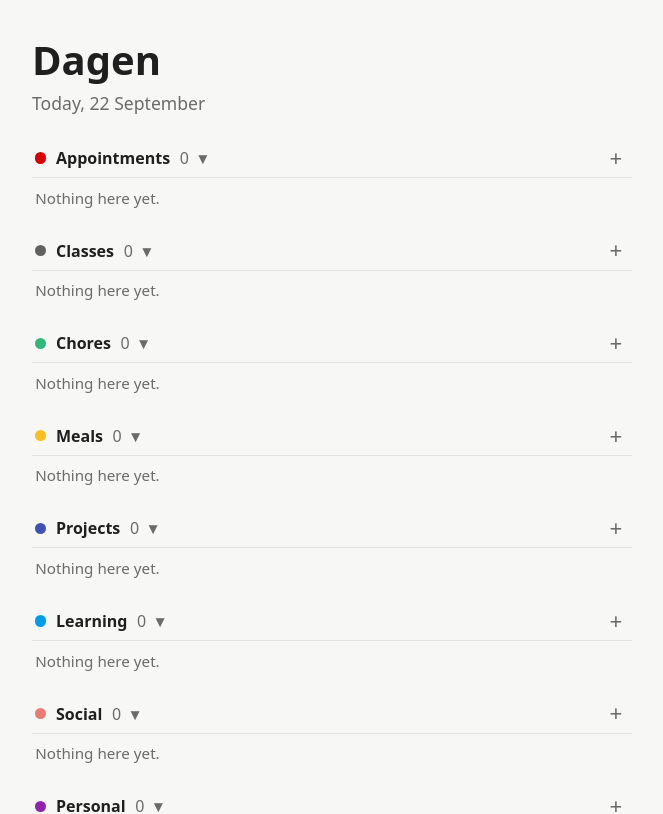
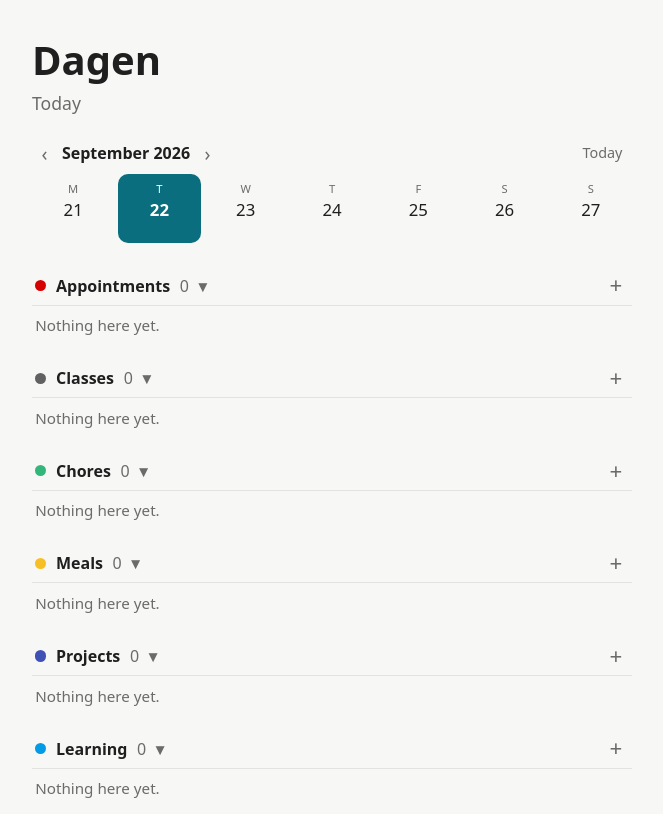
Before and after one commit to rkdotxyz/dagen, a React (Vite) app: page / in a window 1280 px wide. Shown: the top 814 px of the page, without its empty margins (308-971 px from the left). Built offline with nearby package versions, Linux system fonts and the light colour scheme.

Commit message:
Add the week strip and filter tasks by day

```diff
--- a/src/App.jsx
+++ b/src/App.jsx
@@ -1,24 +1,32 @@
 /*
   App.jsx — the main component of Dagen.
 
-  App owns everything that must survive a redraw: the tasks and which
-  sections are folded. It also works out, once per redraw, which tasks
-  clash, and hands each section its own slice of all three.
+  App owns the tasks, which sections are folded, and which day you're
+  looking at. Everything else is worked out from those three on every
+  redraw: the week in the strip, the markers on it, the clashes, and the
+  tasks each section shows.
 */
 
 import { useEffect, useState } from 'react'
 import CategorySection from './components/CategorySection.jsx'
+import WeekStrip from './components/WeekStrip.jsx'
 import { CATEGORIES } from './config.js'
 import { conflictsById } from './lib/conflicts.js'
-import { formatDay, splitStart, toMinutes, todayISO } from './lib/dates.js'
+import {
+  addDays,
+  formatDay,
+  formatMonthLabel,
+  splitStart,
+  toMinutes,
+  todayISO,
+  weekDays,
+} from './lib/dates.js'
 import { loadCollapsed, loadTasks, saveCollapsed, saveTasks } from './lib/storage.js'
 
 function makeId() {
   return Date.now().toString(36) + Math.random().toString(36).slice(2, 7)
 }
 
-// Earliest first. Comparing the day as text works because of the
-// year-month-day order; the time is compared in minutes.
 function byTime(a, b) {
   const first = splitStart(a.start)
   const second = splitStart(b.start)
@@ -26,11 +34,33 @@ function byTime(a, b) {
   return toMinutes(first.time) - toMinutes(second.time)
 }
 
+// What the week strip shows under each day: how many tasks are still to
+// do, and whether any of them clash. { "2026-10-05": { count, hasConflict } }
+function dayMarkers(tasks, conflicts) {
+  const markers = {}
+
+  for (const task of tasks) {
+    if (task.status === 'done') continue
+
+    const { day } = splitStart(task.start)
+    const marker = markers[day] ?? { count: 0, hasConflict: false }
+
+    marker.count += 1
+    if (conflicts[task.id]) marker.hasConflict = true
+
+    markers[day] = marker
+  }
+
+  return markers
+}
+
 function App() {
   const [tasks, setTasks] = useState(() => loadTasks())
   const [collapsed, setCollapsed] = useState(() => loadCollapsed())
-  // Read the clock once, when the app starts, instead of on every redraw.
-  const [startedAt] = useState(() => new Date())
+  // The day the strip is on. Dagen always opens on today: this is state,
+  // not something saved, so closing and reopening comes back to today.
+  const [selectedDay, setSelectedDay] = useState(() => todayISO())
+  const [today] = useState(() => todayISO())
 
   useEffect(() => {
     saveTasks(tasks)
@@ -40,27 +70,19 @@ function App() {
     saveCollapsed(collapsed)
   }, [collapsed])
 
-  // details comes from the form: { title, start, durationMin, tentative }
   function addTask(categoryId, details) {
-    const newTask = {
-      id: makeId(),
-      categoryId: categoryId,
-      status: 'todo',
-      // ...details copies every field of the object in here, so the form
-      // can gain a field later without this line changing.
-      ...details,
-    }
-    setTasks([...tasks, newTask])
+    setTasks([...tasks, { id: makeId(), categoryId: categoryId, status: 'todo', ...details }])
+  }
+
+  // Changes some fields of one task and leaves the rest alone.
+  function updateTask(id, changes) {
+    setTasks(tasks.map((task) => (task.id === id ? { ...task, ...changes } : task)))
   }
 
   function toggleTask(id) {
-    setTasks(
-      tasks.map((task) =>
-        task.id === id
-          ? { ...task, status: task.status === 'done' ? 'todo' : 'done' }
-          : task,
-      ),
-    )
+    updateTask(id, {
+      status: tasks.find((task) => task.id === id).status === 'done' ? 'todo' : 'done',
+    })
   }
 
   function deleteTask(id) {
@@ -75,33 +97,46 @@ function App() {
     )
   }
 
-  // Worked out fresh on every redraw from the tasks themselves, so a flag
-  // can never be left behind after something moves. { id: [clashes] }
   const conflicts = conflictsById(tasks)
+  const days = weekDays(selectedDay)
+  const markers = dayMarkers(tasks, conflicts)
 
-  const sorted = [...tasks].sort(byTime) // sort() rearranges the array it
-  // is given, so sort a copy: the stored list keeps the order you added in.
+  // Only the selected day's tasks reach the sections, earliest first.
+  const dayTasks = [...tasks]
+    .filter((task) => splitStart(task.start).day === selectedDay)
+    .sort(byTime)
 
   return (
     <main className="app">
       <header className="app-header">
         <h1>Dagen</h1>
-        <p className="today">
-          {formatDay(todayISO(), startedAt)},{' '}
-          {startedAt.toLocaleDateString('en-GB', { day: 'numeric', month: 'long' })}
-        </p>
+        <p className="today">{formatDay(selectedDay, new Date(`${today}T12:00`))}</p>
       </header>
+
+      <WeekStrip
+        days={days}
+        selectedDay={selectedDay}
+        today={today}
+        markers={markers}
+        monthLabel={formatMonthLabel(days)}
+        onSelect={setSelectedDay}
+        // Moving a week keeps the same weekday: Wednesday to Wednesday.
+        onShiftWeek={(amount) => setSelectedDay(addDays(selectedDay, amount * 7))}
+        onToday={() => setSelectedDay(today)}
+      />
 
       {CATEGORIES.map((category) => (
         <CategorySection
           key={category.id}
           category={category}
-          tasks={sorted.filter((task) => task.categoryId === category.id)}
+          tasks={dayTasks.filter((task) => task.categoryId === category.id)}
           allTasks={tasks}
           conflicts={conflicts}
+          selectedDay={selectedDay}
           isCollapsed={collapsed.includes(category.id)}
           onToggleCollapse={toggleCollapse}
           onAdd={addTask}
+          onUpdateTask={updateTask}
           onToggleTask={toggleTask}
           onDeleteTask={deleteTask}
         />
--- /dev/null
+++ b/src/components/WeekStrip.jsx
@@ -0,0 +1,112 @@
+/*
+  WeekStrip.jsx — the row of seven days at the top, like the one in the
+  Google Calendar app.
+
+  It holds no state of its own: it's told which week to draw and which day
+  is selected, and it reports taps upwards. A component like this is easy
+  to reason about, because the same props always draw the same thing.
+*/
+
+import { useRef } from 'react'
+import { dayNumber, formatDay, weekdayLetter } from '../lib/dates.js'
+
+function WeekStrip({
+  days,
+  selectedDay,
+  today,
+  markers,
+  monthLabel,
+  onSelect,
+  onShiftWeek,
+  onToday,
+}) {
+  // Swipe: remember where a finger went down, and when it lifts, see how
+  // far it travelled sideways. More than 50 pixels counts as a swipe;
+  // less is a tap or a wobble.
+  //
+  // useRef is a box React keeps between redraws. A plain variable would be
+  // reset every redraw; state would redraw the screen on every touch, which
+  // is pointless here because nothing on screen depends on it yet.
+  const touchStartX = useRef(0)
+
+  function handleTouchStart(event) {
+    touchStartX.current = event.changedTouches[0].clientX
+  }
+
+  function handleTouchEnd(event) {
+    const distance = event.changedTouches[0].clientX - touchStartX.current
+    if (Math.abs(distance) < 50) return
+    // Dragging left (a negative distance) moves forward in time.
+    onShiftWeek(distance < 0 ? 1 : -1)
+  }
+
+  return (
+    // The swipe handlers sit on the whole strip, so a swipe anywhere
+    // across it counts, not only on the row of numbers.
+    <nav
+      className="week-strip"
+      aria-label="Week"
+      onTouchStart={handleTouchStart}
+      onTouchEnd={handleTouchEnd}
+    >
+      <div className="week-head">
+        <button type="button" onClick={() => onShiftWeek(-1)} aria-label="Previous week">
+          ‹
+        </button>
+
+        <span className="month-label">{monthLabel}</span>
+
+        <button type="button" onClick={() => onShiftWeek(1)} aria-label="Next week">
+          ›
+        </button>
+
+        <button type="button" className="today-button" onClick={onToday}>
+          Today
+        </button>
+      </div>
+
+      <div className="week-days">
+        {days.map((day) => {
+          // ?? {} so a day with nothing on it still has something to read.
+          const marker = markers[day] ?? {}
+          const isSelected = day === selectedDay
+
+          // The accessible name: what a screen reader announces, and what
+          // the tests search for. It says everything the dots say visually.
+          const label = [
+            formatDay(day, new Date(`${today}T12:00`)),
+            marker.count ? `${marker.count} tasks` : null,
+            marker.hasConflict ? 'has a clash' : null,
+          ]
+            .filter(Boolean)
+            .join(', ')
+
+          return (
+            <button
+              key={day}
+              type="button"
+              className={isSelected ? 'day selected' : 'day'}
+              // aria-current="date" marks today even when another day is
+              // selected; aria-pressed marks the selected one.
+              aria-current={day === today ? 'date' : undefined}
+              aria-pressed={isSelected}
+              aria-label={label}
+              onClick={() => onSelect(day)}
+            >
+              <span className="day-letter">{weekdayLetter(day)}</span>
+              <span className="day-number">{dayNumber(day)}</span>
+
+              {/* aria-hidden: the dots repeat what the label already says,
+                  so screen readers should skip them. */}
+              <span className="day-marks" aria-hidden="true">
+                {marker.hasConflict ? '!' : marker.count ? '·' : ''}
+              </span>
+            </button>
+          )
+        })}
+      </div>
+    </nav>
+  )
+}
+
+export default WeekStrip
--- a/src/index.css
+++ b/src/index.css
@@ -5,8 +5,8 @@
   Dark mode only swaps the tokens. Category colours are NOT here: they come
   from config.js, because Google Calendar has to agree with them.
 
-  New in this phase: the add form, the duration chips, and the amber
-  --warn colour used for overlaps.
+  New in this phase: the week strip across the top, and the small buttons
+  at the right end of each task row.
 */
 
 :root {
@@ -66,6 +66,98 @@ h1 {
   color: var(--muted);
   font-size: 1.1rem;
   margin: 0.25rem 0 0;
+}
+
+/* ---------- Week strip ---------- */
+
+.week-strip {
+  margin-bottom: 1.5rem;
+}
+
+.week-head {
+  display: flex;
+  align-items: center;
+  gap: 0.3rem;
+  margin-bottom: 0.4rem;
+}
+
+.week-head button {
+  font: inherit;
+  font-size: 1.2rem;
+  line-height: 1;
+  padding: 0.3rem 0.6rem;
+  border: 0;
+  border-radius: 8px;
+  background: none;
+  color: var(--muted);
+  cursor: pointer;
+}
+
+.month-label {
+  font-weight: 600;
+}
+
+/* Pushes the Today button to the far right of the row. */
+.today-button {
+  margin-left: auto;
+  font-size: 0.9rem !important;
+}
+
+/* Seven equal columns, whatever the screen width.
+   1fr means "one share of the space", so all seven stay the same size. */
+.week-days {
+  display: grid;
+  grid-template-columns: repeat(7, 1fr);
+  gap: 0.25rem;
+}
+
+.day {
+  display: flex;
+  flex-direction: column;
+  align-items: center;
+  gap: 0.15rem;
+  padding: 0.4rem 0;
+  font: inherit;
+  border: 0;
+  border-radius: 10px;
+  background: none;
+  color: var(--text);
+  cursor: pointer;
+}
+
+.day-letter {
+  font-size: 0.7rem;
+  color: var(--muted);
+}
+
+.day-number {
+  font-size: 1.05rem;
+  font-variant-numeric: tabular-nums;
+}
+
+/* A fixed-height line under the number, so days with and without a dot
+   are exactly the same height and nothing jumps as you move around. */
+.day-marks {
+  height: 0.8rem;
+  line-height: 0.8rem;
+  font-size: 0.9rem;
+  color: var(--muted);
+}
+
+/* Today, even when you're looking at another day. */
+.day[aria-current='date'] .day-number {
+  font-weight: 700;
+  color: var(--accent);
+}
+
+.day.selected {
+  background: var(--accent);
+}
+
+.day.selected .day-letter,
+.day.selected .day-number,
+.day.selected .day-marks {
+  color: var(--accent-text);
 }
 
 /* ---------- Category sections ---------- */
@@ -311,18 +403,22 @@ h1 {
   color: var(--muted);
 }
 
-.delete {
-  font-size: 1.3rem;
+.row-button {
+  font-size: 1.1rem;
   line-height: 1;
-  padding: 0.2rem 0.5rem;
+  padding: 0.3rem 0.45rem;
   border: 0;
   background: none;
   color: var(--muted);
   cursor: pointer;
 }
 
-.delete:hover {
+.row-button:hover {
   color: var(--text);
+}
+
+.delete {
+  font-size: 1.3rem;
 }
 
 .empty {
```
